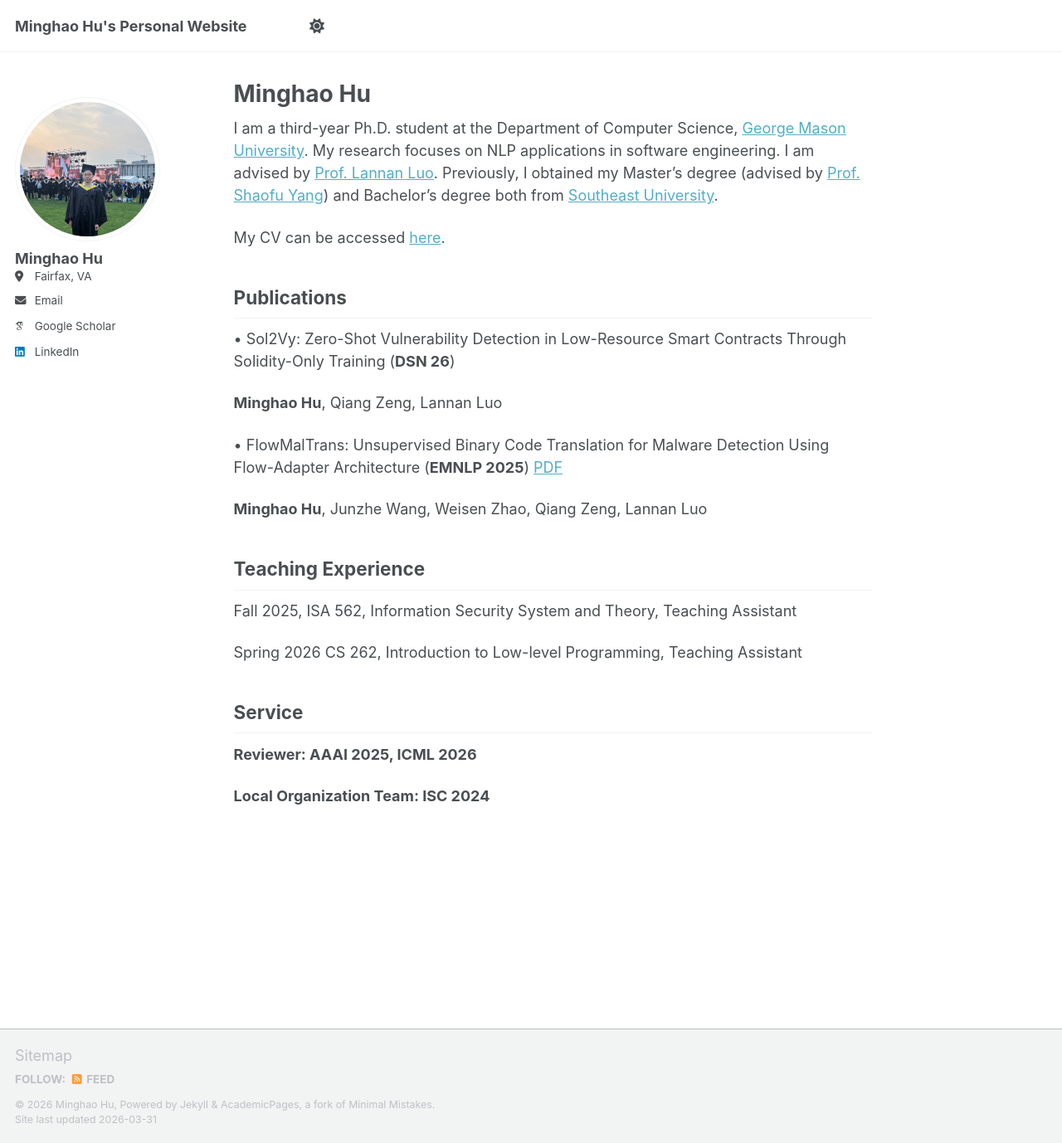
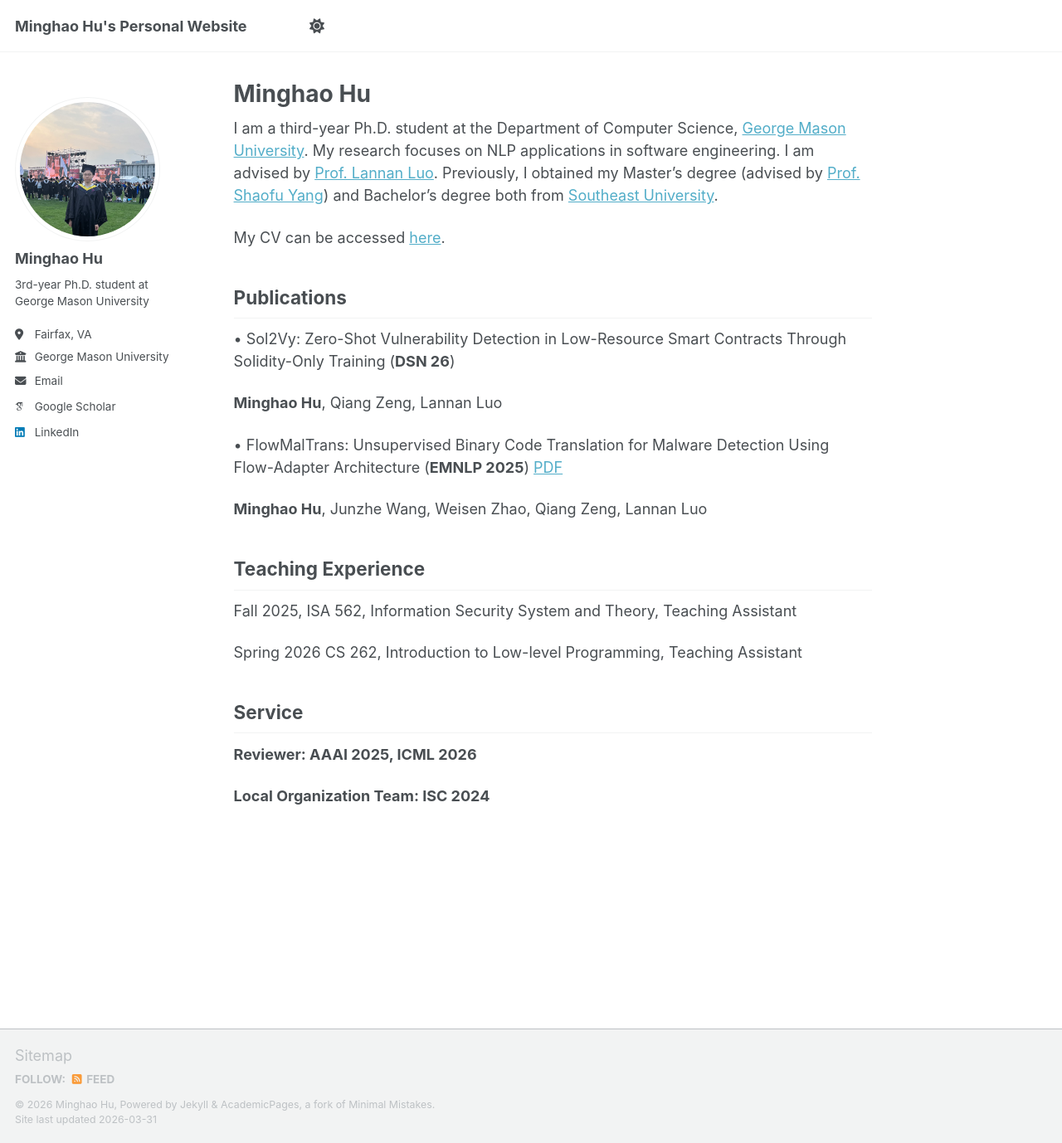
Before and after one commit to mhu16419/mhu16419.github.io, a Jekyll site: the page built from _pages/about.md, in a window 1280 px wide and 1378 px high. Shown: the whole window at 83% size. Built offline with Jekyll 4.4.1, drawn with Linux system fonts in a browser that asks for light colours; some web fonts are replaced; a script that is not in the unit is left out.

Commit message:
Add university section and bio to author profile in sidebar

```diff
--- a/_config.yml
+++ b/_config.yml
@@ -25,6 +25,8 @@ author:
   avatar           : "profile1.jpeg"
   name             : "Minghao Hu"
   location         : "Fairfax, VA"
+  bio              : "3rd-year Ph.D. student at George Mason University"
+  university       : "George Mason University"
   email            : "mhu20@gmu.edu"
 
   # Academic websites
--- a/_includes/author-profile.html
+++ b/_includes/author-profile.html
@@ -29,6 +29,9 @@
       {% endif %}
       {% if author.employer %}
         <li class="author__desktop"><i class="fas fa-fw fa-building-columns icon-pad-right" aria-hidden="true"></i>{{ author.employer }}</li>
+      {% endif %}
+      {% if author.university %}
+        <li class="author__desktop"><i class="fas fa-fw fa-university icon-pad-right" aria-hidden="true"></i>{{ author.university }}</li>
       {% endif %}
       {% if author.uri %}
         <li><a href="{{ author.uri }}"><i class="fas fa-fw fa-link icon-pad-right" aria-hidden="true"></i>{{ site.data.ui-text[site.locale].website_label | default: "Website" }}</a></li>
```
